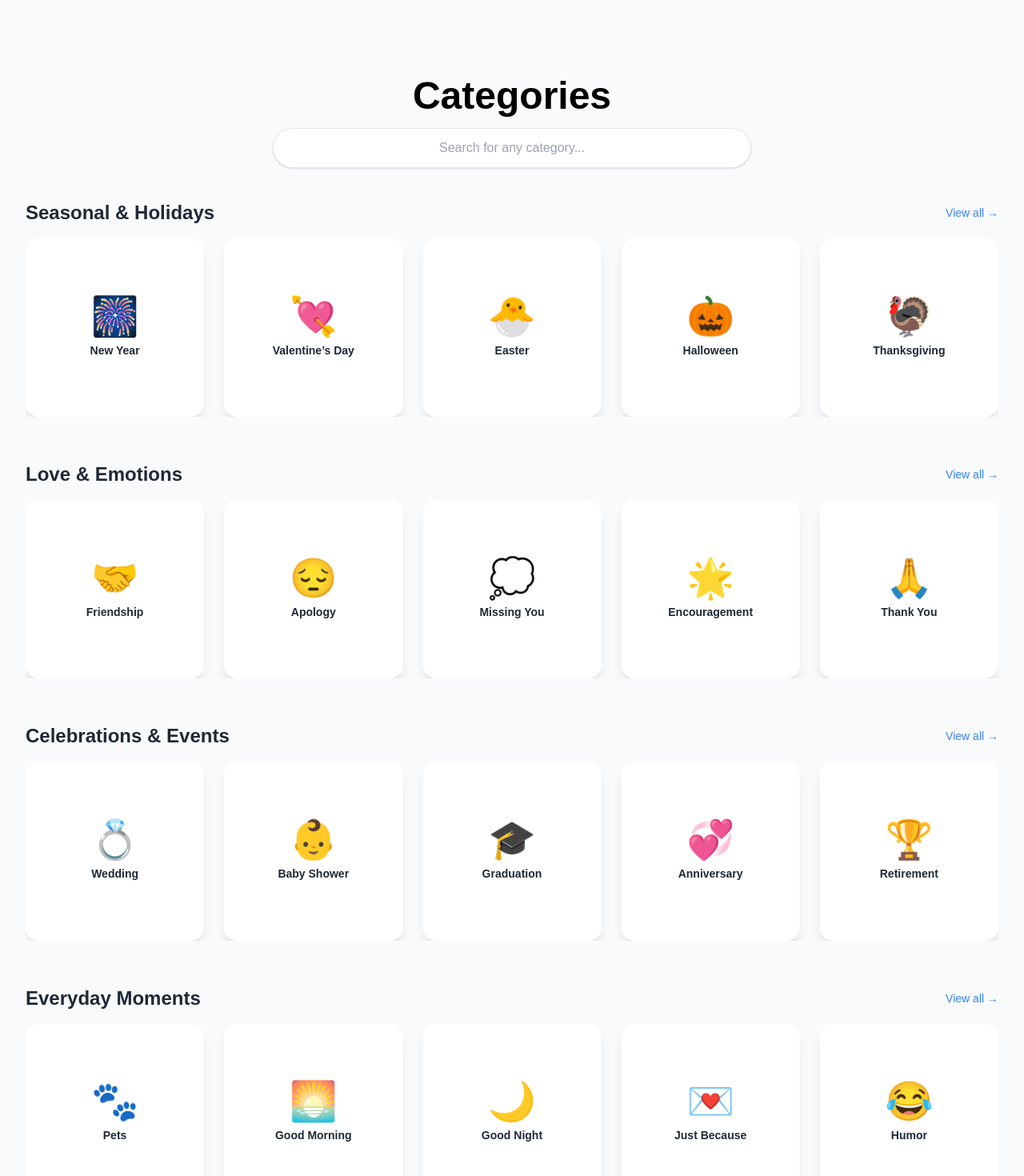
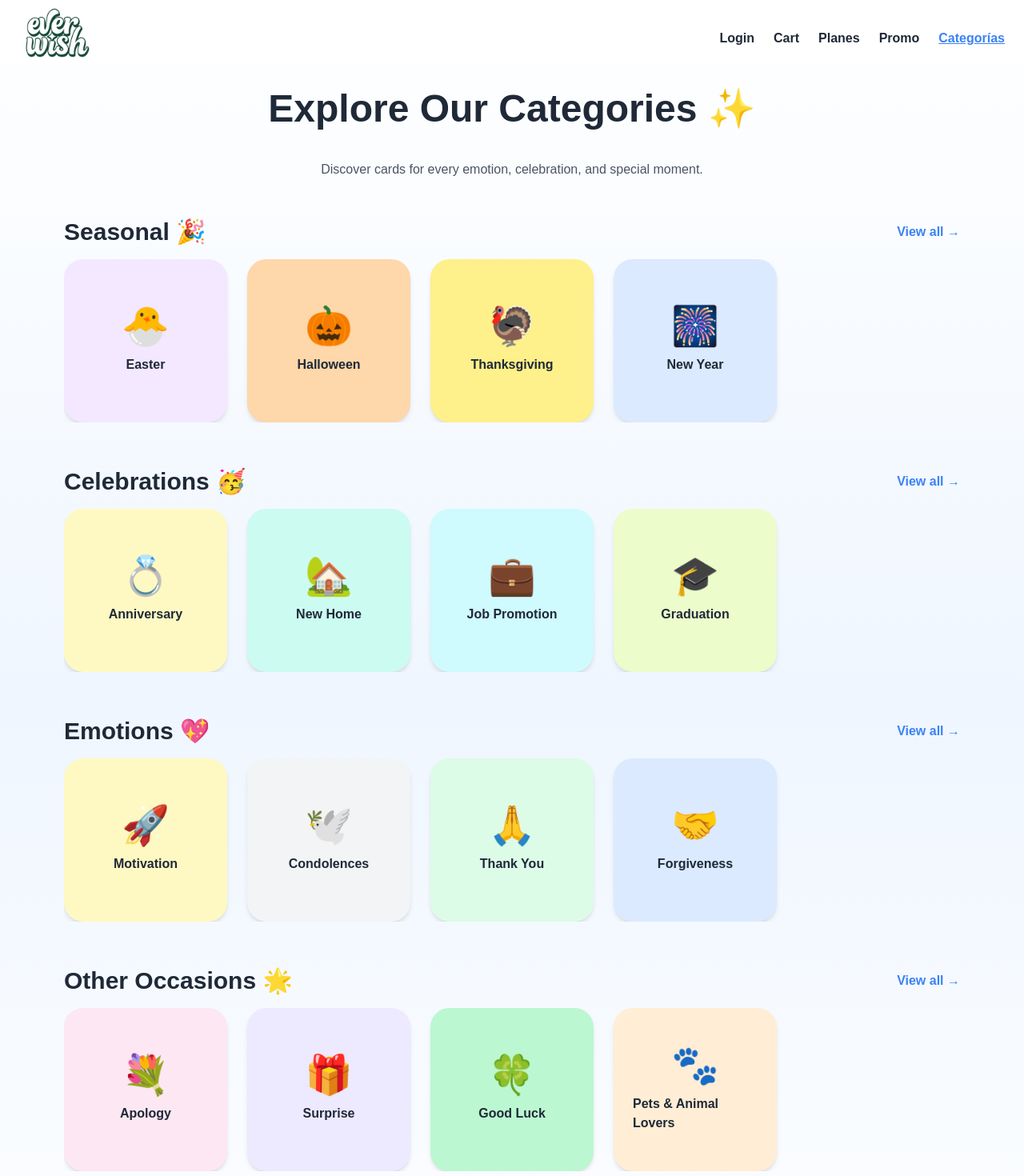
Before and after one commit to everwishhq-commits/EverWish, a Next.js app: page /categories in a window 1280 px wide. Shown: the top 1470 px of the page at 80% size. Built offline with nearby package versions, Linux system fonts and the light colour scheme.

Commit message:
Update page.js

```diff
--- a/app/categories/page.js
+++ b/app/categories/page.js
@@ -1,109 +1,80 @@
 "use client";
-import { useState } from "react";
-import Link from "next/link";
+
 import { Swiper, SwiperSlide } from "swiper/react";
 import { Autoplay } from "swiper/modules";
 import "swiper/css";
+import Link from "next/link";
+import Header from "../components/header";
+import Footer from "../components/footer";
 
-const categoryGroups = [
+const sections = [
   {
-    title: "Seasonal & Holidays",
-    slug: "seasonal",
-    categories: [
-      { name: "Christmas", emoji: "🎄" },
-      { name: "New Year", emoji: "🎆" },
-      { name: "Valentine’s Day", emoji: "💘" },
-      { name: "Easter", emoji: "🐣" },
-      { name: "Halloween", emoji: "🎃" },
-      { name: "Thanksgiving", emoji: "🦃" },
-      { name: "4th of July", emoji: "🇺🇸" },
+    title: "Seasonal 🎉",
+    cards: [
+      { name: "Easter", emoji: "🐣", color: "bg-purple-100" },
+      { name: "Halloween", emoji: "🎃", color: "bg-orange-200" },
+      { name: "Thanksgiving", emoji: "🦃", color: "bg-yellow-200" },
+      { name: "New Year", emoji: "🎆", color: "bg-blue-100" },
     ],
   },
   {
-    title: "Love & Emotions",
-    slug: "emotions",
-    categories: [
-      { name: "Romantic", emoji: "❤️" },
-      { name: "Friendship", emoji: "🤝" },
-      { name: "Apology", emoji: "😔" },
-      { name: "Missing You", emoji: "💭" },
-      { name: "Encouragement", emoji: "🌟" },
-      { name: "Thank You", emoji: "🙏" },
+    title: "Celebrations 🥳",
+    cards: [
+      { name: "Anniversary", emoji: "💍", color: "bg-yellow-100" },
+      { name: "New Home", emoji: "🏡", color: "bg-teal-100" },
+      { name: "Job Promotion", emoji: "💼", color: "bg-cyan-100" },
+      { name: "Graduation", emoji: "🎓", color: "bg-lime-100" },
     ],
   },
   {
-    title: "Celebrations & Events",
-    slug: "celebrations",
-    categories: [
-      { name: "Birthday", emoji: "🎂" },
-      { name: "Wedding", emoji: "💍" },
-      { name: "Baby Shower", emoji: "👶" },
-      { name: "Graduation", emoji: "🎓" },
-      { name: "Anniversary", emoji: "💞" },
-      { name: "Retirement", emoji: "🏆" },
+    title: "Emotions 💖",
+    cards: [
+      { name: "Motivation", emoji: "🚀", color: "bg-yellow-100" },
+      { name: "Condolences", emoji: "🕊️", color: "bg-gray-100" },
+      { name: "Thank You", emoji: "🙏", color: "bg-green-100" },
+      { name: "Forgiveness", emoji: "🤝", color: "bg-blue-100" },
     ],
   },
   {
-    title: "Everyday Moments",
-    slug: "everyday",
-    categories: [
-      { name: "Motivation", emoji: "🔥" },
-      { name: "Pets", emoji: "🐾" },
-      { name: "Good Morning", emoji: "🌅" },
-      { name: "Good Night", emoji: "🌙" },
-      { name: "Just Because", emoji: "💌" },
-      { name: "Humor", emoji: "😂" },
+    title: "Other Occasions 🌟",
+    cards: [
+      { name: "Apology", emoji: "💐", color: "bg-pink-100" },
+      { name: "Surprise", emoji: "🎁", color: "bg-violet-100" },
+      { name: "Good Luck", emoji: "🍀", color: "bg-green-200" },
+      { name: "Pets & Animal Lovers", emoji: "🐾", color: "bg-orange-100" },
     ],
   },
 ];
 
 export default function CategoriesPage() {
-  const [search, setSearch] = useState("");
+  return (
+    <div className="bg-gradient-to-b from-white via-blue-50 to-white min-h-screen flex flex-col">
+      <Header />
 
-  // Filtrado global por texto
-  const filteredGroups = categoryGroups.map(group => ({
-    ...group,
-    categories: group.categories.filter(cat =>
-      cat.name.toLowerCase().includes(search.toLowerCase())
-    ),
-  }));
+      <main className="flex-1 pt-28 pb-20 px-4 max-w-6xl mx-auto w-full">
+        {/* Título principal */}
+        <h1 className="text-4xl md:text-5xl font-extrabold text-center mb-10 text-gray-800">
+          Explore Our Categories ✨
+        </h1>
+        <p className="text-center text-gray-600 max-w-2xl mx-auto mb-12">
+          Discover cards for every emotion, celebration, and special moment.
+        </p>
 
-  const hasResults = filteredGroups.some(group => group.categories.length > 0);
-
-  return (
-    <main className="min-h-screen bg-gray-50 pt-24 px-4 md:px-8">
-      {/* 🔍 Barra de búsqueda */}
-      <div className="max-w-4xl mx-auto mb-10 text-center">
-        <h1 className="text-3xl md:text-5xl font-extrabold mb-4">Categories</h1>
-        <input
-          type="text"
-          placeholder="Search for any category..."
-          value={search}
-          onChange={(e) => setSearch(e.target.value)}
-          className="w-full md:w-2/3 px-4 py-3 border rounded-full shadow focus:outline-none focus:ring-2 focus:ring-blue-400 text-center text-gray-700"
-        />
-      </div>
-
-      {/* 🎞️ Carruseles */}
-      <div className="space-y-14">
-        {hasResults ? (
-          filteredGroups.map((group, i) =>
-            group.categories.length > 0 ? (
-              <div key={i}>
-                {/* Título de grupo */}
-                <div className="flex items-center justify-between mb-4">
-                  <h2 className="text-xl md:text-2xl font-bold text-gray-800">
-                    {group.title}
+        {/* Secciones de categorías */}
+        {sections.map((section, i) => (
+          <section key={i} className="mb-14">
+            <div className="flex justify-between items-center mb-4">
+              <h2 className="text-2xl md:text-3xl font-bold text-gray-800">
+                {section.title}
               </h2>
               <Link
-                    href={`/categories/${group.slug}`}
-                    className="text-blue-500 text-sm hover:underline"
+                href="#"
+                className="text-sm md:text-base text-blue-500 font-semibold hover:underline"
               >
                 View all →
               </Link>
             </div>
 
-                {/* Carrusel tipo Netflix */}
             <Swiper
               slidesPerView={2.3}
               spaceBetween={15}
@@ -115,30 +86,24 @@ export default function CategoriesPage() {
               modules={[Autoplay]}
               className="overflow-visible"
             >
-                  {group.categories.map((cat, j) => (
+              {section.cards.map((card, j) => (
                 <SwiperSlide key={j}>
-                      <Link
-                        href={`/categories/${group.slug}/${cat.name
-                          .toLowerCase()
-                          .replace(/\s+/g, "-")}`}
+                  <div
+                    className={`${card.color} rounded-3xl shadow-md hover:shadow-xl hover:-translate-y-1 transition transform flex flex-col items-center justify-center p-6 aspect-square`}
                   >
-                        <div className="bg-white rounded-2xl shadow-lg hover:shadow-xl transition transform hover:-translate-y-1 flex flex-col items-center justify-center aspect-square">
-                          <span className="text-5xl mb-2">{cat.emoji}</span>
-                          <p className="font-semibold text-sm text-gray-800">
-                            {cat.name}
+                    <span className="text-5xl mb-3">{card.emoji}</span>
+                    <p className="font-semibold text-sm md:text-base text-gray-800">
+                      {card.name}
                     </p>
                   </div>
-                      </Link>
                 </SwiperSlide>
               ))}
             </Swiper>
+          </section>
+        ))}
+      </main>
+
+      <Footer />
     </div>
-            ) : null
-          )
-        ) : (
-          <p className="text-center text-gray-500">No categories found 😢</p>
-        )}
-      </div>
-    </main>
   );
     }
```
Lines whose indentation alone changed are shown as unchanged.
